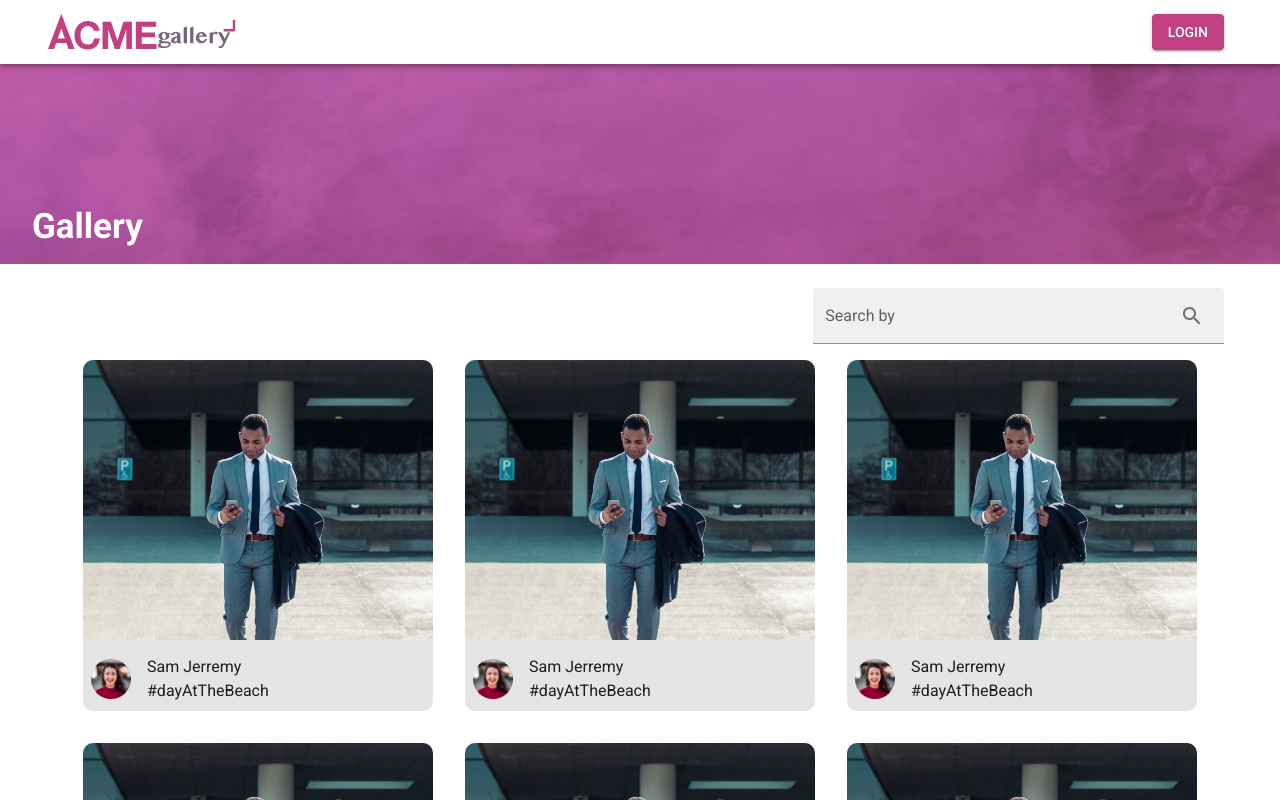
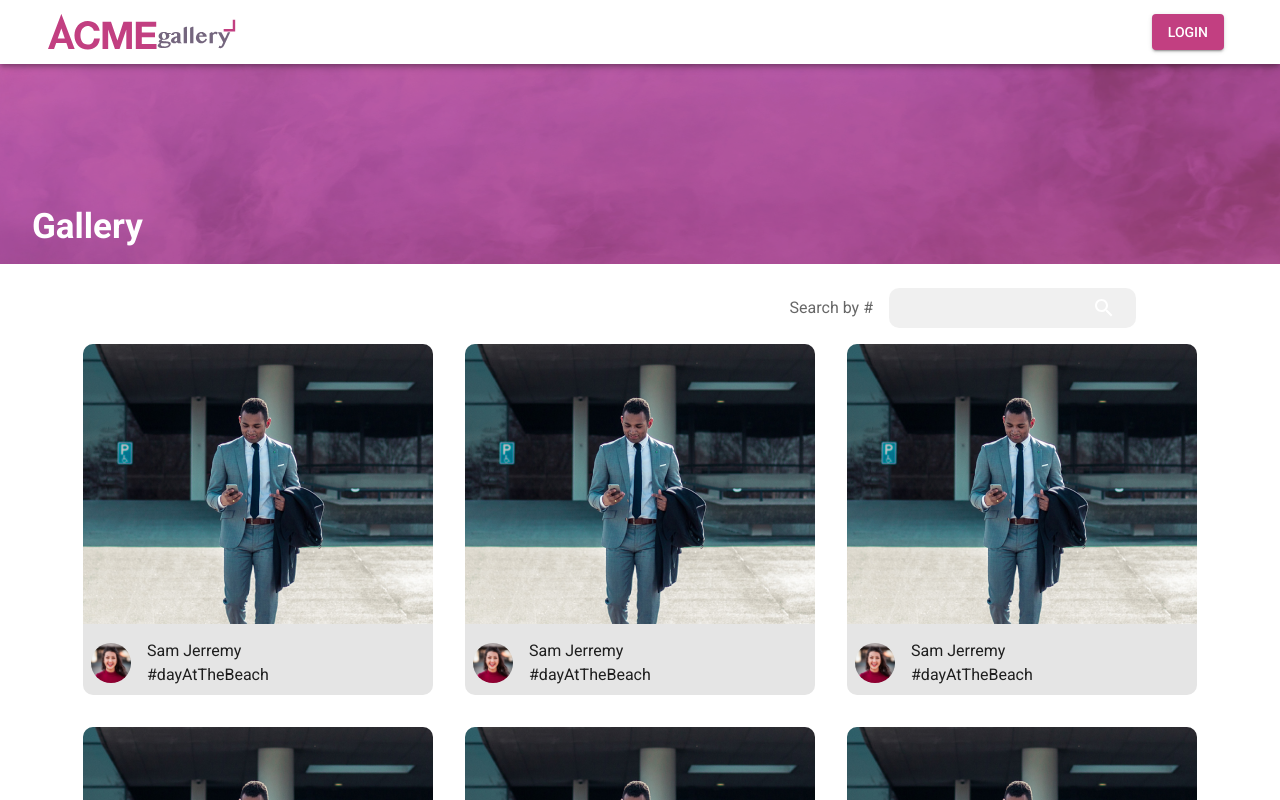
Before and after one commit to devdaniela/react-gallery-mui, a React (Vite) app: page / in a window 1280 px wide. Shown: the top 800 px of the page. Built offline with nearby package versions, Linux system fonts and the light colour scheme.

Commit message:
Aplicar estilo al input search

```diff
--- a/src/gallery/components/InputSearch.jsx
+++ b/src/gallery/components/InputSearch.jsx
@@ -1,18 +1,22 @@
-import { Grid, IconButton, TextField } from '@mui/material';
+import { Grid, IconButton, InputLabel, TextField } from '@mui/material';
 import { SearchOutlined } from '@mui/icons-material';
+import { Box } from '@mui/system';
 
 export const InputSearch = () => {
   return (
     <Grid container justifyContent="flex-end">
-        <Grid item xs={12} lg={4} xl={3} sx={{ mr: { xs: 0, lg:4, xl:22} }}>
+        <Grid item xs={12} sx={{ mr: { xs: 0, md:15} }} textAlign="right">
+            <InputLabel sx={{ display: {xs: 'none', sm:'inline-block'}, mt:1, mr:2 }}>Search by #</InputLabel>
             <TextField
-            fullWidth
-            id="standard-bare"
+              hiddenLabel
+              size="small"
               variant="filled"
-            label="Search by"
+              sx={{ width:{xs:'100%', sm:'auto'} }}
               InputProps={{
+                sx: { borderRadius: '10px'},
+                disableUnderline: true,
                 endAdornment: (
-                <IconButton>
+                  <IconButton sx={{ color:'primary.light' }}>
                     <SearchOutlined />
                   </IconButton>
                 ),
```
Lines whose indentation alone changed are shown as unchanged.
